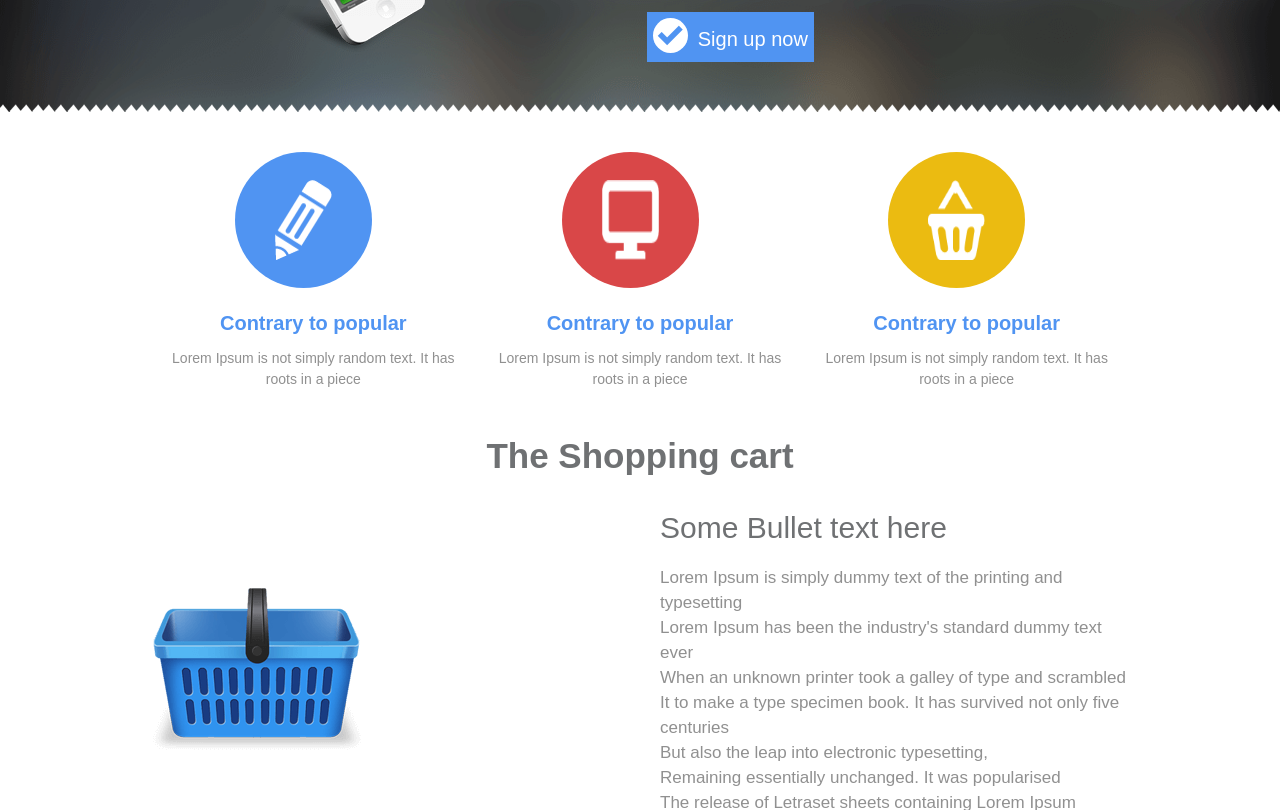
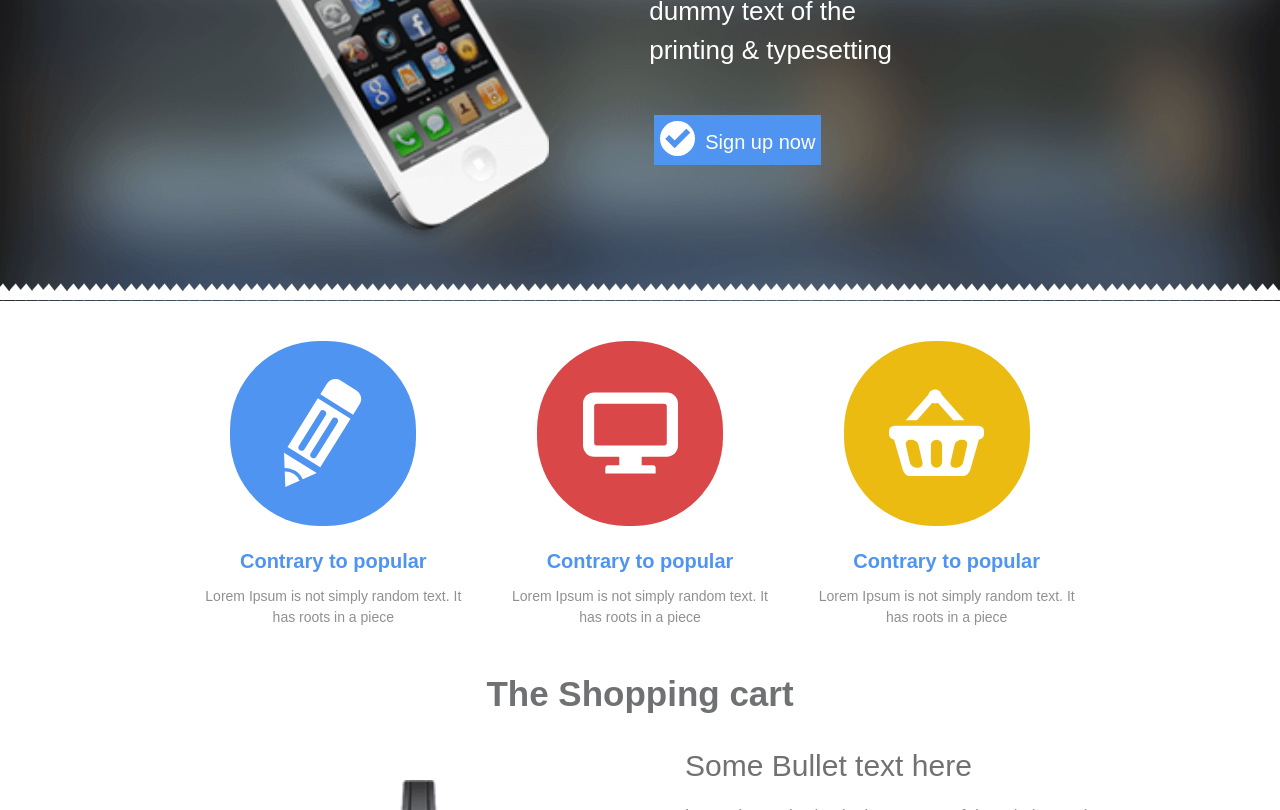
Before and after one commit to Iryna-Nepranova/Prechu, a plain HTML site: page index.html in a window 1280 px wide. Shown: the part 280-1090 px from the top of the page. Drawn offline with Linux system fonts and the light colour scheme; files whose address does not match are found by name; a web font is replaced by a local one.

Commit message:
padding is added, header, the size of icons-changed

```diff
--- a/css/components/base.css
+++ b/css/components/base.css
@@ -16,30 +16,14 @@ body {
 
 .container {
   position: relative;
-  max-width: 560px;
+  max-width: 980px;
   margin: 0 auto;
+  padding: 0 30px;
 }
 
 @media (min-width:720px) {
   hr {
     display: none;
-  }
-}
-
-@media (min-width:960px) {
-  .container {
-    max-width: 900px;
-    margin: 0 auto;
-  }
-  hr {
-    display: none;
-  }
-}
-
-@media (min-width:1140px) {
-  .container {
-    max-width: 980px;
-    margin: 0 auto;
   }
 }
 
@@ -53,9 +37,14 @@ img {
   height: 162px;
 }
 
+figure {
+  text-align: right;
+}
+
 .logo {
   display: flex;
-  font-size: 32px;
+  font-size: 42px;
+  letter-spacing: 5px;
 }
 
 .logo:hover {
--- a/css/components/card.css
+++ b/css/components/card.css
@@ -17,9 +17,9 @@
 
 .card-background {
   position: relative;
-  height: 90px;
-  width: 91px;
-  border-radius: 50%;
+  height: 137px;
+  width: 136px;
+  border-radius: 48%;
   z-index: 2;
   display: flex;
   justify-content: center;
@@ -28,8 +28,8 @@
 
 .cards-icon {
     position: absolute;
-    height: 60px;
-    width: 47px;
+    height: 71px;
+    width: 61px;
     z-index: 1;
 }
 
@@ -52,7 +52,6 @@
 
 @media (min-width:720px) {
   .card {
-    display: flex;
     flex-direction: column;
     align-items: center;
     padding: 15px 20px;
@@ -70,19 +69,26 @@
   }
   .card-background {
     position: relative;
-    height: 136px;
-    width: 137px;
-    border-radius: 50%;
+    height: 185px;
+    width: 186px;
+    border-radius: 48%;
     z-index: 2;
     display: flex;
     justify-content: center;
     align-items: center;
   }
 
+  .cards-icon.img-pencil {
+    position: absolute;
+    height: 108px;
+    width: 78px;
+    z-index: 1;
+}
+
   .cards-icon {
       position: absolute;
-      height: 80px;
-      width: 57px;
+      height: 98px;
+      width: 95px;
       z-index: 1;
   }
 }
--- a/css/components/font.css
+++ b/css/components/font.css
@@ -14,9 +14,9 @@
   font-family: 'icomoon' !important;
   color: white;
   background-color: #5094f2;
-  border-radius: 50%;
-  font-size: 20px;
-  padding: 10px;
+  border-radius: 48%;
+  font-size: 35px;
+  padding: 8px;
   margin-right: 10px;
   /* Better Font Rendering =========== */
   -webkit-font-smoothing: antialiased;
--- a/css/components/grid.css
+++ b/css/components/grid.css
@@ -1,13 +1,13 @@
 .row {
   display: flex;
   flex-wrap: wrap;
-  margin: 0 -10px;
+  margin: 0 -50px;
   align-items: center;
-  justify-content: space-around;
+  justify-content: center;
 }
 
 .row > .col {
-  padding: 0 10px;
+  padding: 0 50px;
 }
 
 .row-cards {
@@ -26,13 +26,11 @@
 
 @media (min-width:720px) {
   .row-shop {
-    display: flex;
     flex-direction: row;
-    flex-wrap: wrap;
-    margin: 0 -10px;
+    margin: 0 -35px;
   }
   .row-shop > .col {
-  padding: 0 10px;
+    padding: 0 35px;
   }
   .col-1-1-sm {
       width: 100%;
@@ -40,7 +38,10 @@
     .col-1-2-md {
       width: 50%;
   }
-}
+  .img-shop {
+    width: auto;
+    height: 280px;
+  }
 
 @media (min-width:960px) {
   .col-1-3-lg {
--- a/css/components/header.css
+++ b/css/components/header.css
@@ -2,4 +2,5 @@ header {
     display: flex;
     justify-content: space-between;
     padding: 15px 0;
+    align-items: flex-end;
 }
--- a/css/components/hero.css
+++ b/css/components/hero.css
@@ -1,8 +1,13 @@
 .hero {
     background-image: url('../../images/dsfsdfsdfds.png');
-    padding: 20px 0;
+    padding: 30px 0;
     background-size: cover;
     position: relative;
+}
+
+.hero-picture {
+  height: 230px;
+  width: auto;
 }
 
 .hero-row {
@@ -26,12 +31,18 @@
     bottom: 0;
     left: 0;
     right: 0;
-    top: 304px;
+    top: 464px;
 
     background-image: url('../../images/Layer_6.png');
     z-index: 1;
     display: block;
   }
+
+  .hero-picture {
+    height: 400px;
+    width: auto;
+  }
+
 }
 
 .hero-title {
@@ -39,6 +50,7 @@
     color: white;
     margin: 10px 0 0 0;
     font-weight: lighter;
+    letter-spacing: 1px;
 }
 
 .hero-description {
@@ -56,20 +68,20 @@
   }
 
   .hero-title {
-  font-size: 30px;
+  font-size: 37px;
   font-weight: lighter;
   }
 }
 
 @media (min-width:1140px) {
   .hero-description {
-    font-size: 28px;
-    max-width: 390px;
+    font-size: 26px;
+    max-width: 250px;
     font-weight: lighter;
   }
 
   .hero-title {
-  font-size: 35px;
+  font-size: 38px;
   font-weight: lighter;
   }
 }
--- a/css/components/navigation.css
+++ b/css/components/navigation.css
@@ -6,12 +6,13 @@
     .navigation {
         display: flex;
         justify-content: space-between;
-        font-size: 18px;
-}
+        font-size: 20px;
+    }
     .nav-item {
         padding: 10px 0;
         margin-left: 25px;
         color: #6c6c6c;
+        letter-spacing: 2px;
     }
 
     .header-right-navbar {
--- a/index.html
+++ b/index.html
@@ -21,7 +21,7 @@
             <a href="/" class="nav-item">Home</a>
             <a href="/" class="nav-item">Products</a>
             <a href="/" class="nav-item">Services</a>
-            <a href="/" class="nav-item">Contacts</a>
+            <a href="/" class="nav-item">Contact</a>
           </nav>
         </div>
         <div class="header-right-navbar">
@@ -53,7 +53,7 @@
             <div class="col col-1-1-sm col-1-2-md col-1-3-lg">
               <div class="card">
                 <div class="card-header">
-                  <div class="card-background blue"><img src="images/Shape_3.png" alt="img" class="cards-icon"></div>
+                  <div class="card-background blue"><img src="images/Shape_3.svg" alt="img" class="cards-icon img-pencil"></div>
                 </div>
                 <div class="body">
                   <h2 class="card-title">Contrary to popular</h2>
@@ -65,7 +65,7 @@
           <div class="col col-1-1-sm col-1-2-md col-1-3-lg">
             <div class="card">
               <div class="card-header">
-                <div class="card-background red"><img src="images/Shape_6.png" alt="img" class="cards-icon"></div>
+                <div class="card-background red"><img src="images/Shape_6.svg" alt="img" class="cards-icon"></div>
               </div>
               <div class="body">
                 <h2 class="card-title">Contrary to popular</h2>
@@ -77,7 +77,7 @@
          <div class="col col-1-1-sm col-1-2-md col-1-3-lg">
             <div class="card">
               <div class="card-header">
-                <div class="card-background yellow"><img src="images/Shape_5.png" alt="img" class="cards-icon"></div>
+                <div class="card-background yellow"><img src="images/Shape_5.svg" alt="img" class="cards-icon"></div>
               </div>
               <div class="body">
                 <h2 class="card-title">Contrary to popular</h2>
```
Also changed, not shown: images/Shape_3.png (deleted), images/Shape_3.svg (added), images/Shape_5.png (deleted), images/Shape_5.svg (added), images/Shape_6.png (deleted), images/Shape_6.svg (added).
